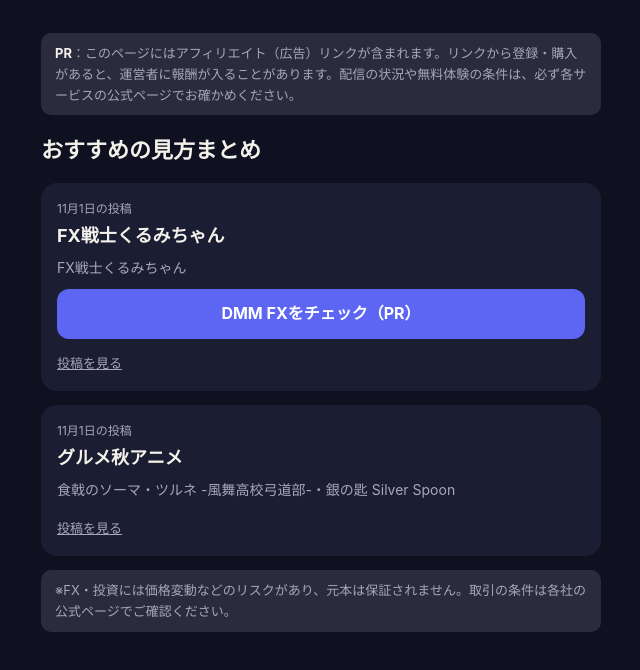
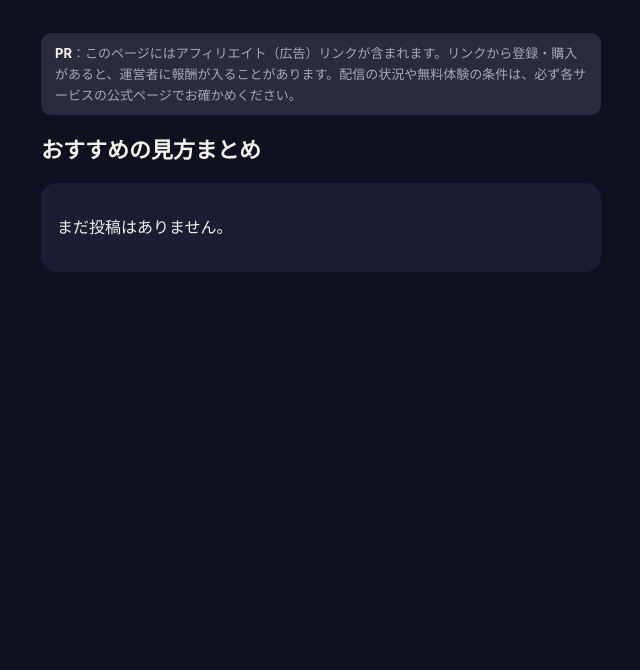
Before and after one commit to kohei-omura/REINA-SNS, a plain HTML site: page index.html in a window 1280 px wide. Shown: the whole page, without its empty margins (319-959 px from the left). Drawn offline with Linux system fonts and the light colour scheme.

```diff
--- a/index.html
+++ b/index.html
@@ -14,7 +14,6 @@ h1{font-size:22px;margin:18px 0 6px} h2{font-size:18px;margin:4px 0}
 </style></head><body><main>
 <p class="pr"><b>PR</b>：このページにはアフィリエイト（広告）リンクが含まれます。リンクから登録・購入があると、運営者に報酬が入ることがあります。配信の状況や無料体験の条件は、必ず各サービスの公式ページでお確かめください。</p>
 <h1>おすすめの見方まとめ</h1>
-<section><p class="d">11月1日の投稿</p><h2>FX戦士くるみちゃん</h2><p class="w">FX戦士くるみちゃん</p><a class="btn" href="https://px.a8.net/svt/ejp?a8mat=4BGAV3+85IQSA+1WP2+6H729&amp;a8sns=instagram" rel="sponsored noopener" target="_blank">DMM FXをチェック（PR）</a><a class="post" href="https://www.instagram.com/p/DfM5fvWAWzA/">投稿を見る</a></section>
-<section><p class="d">11月1日の投稿</p><h2>グルメ秋アニメ</h2><p class="w">食戟のソーマ・ツルネ -風舞高校弓道部-・銀の匙 Silver Spoon</p><a class="post" href="https://www.instagram.com/p/DfMSbhPgfku/">投稿を見る</a></section>
-<p class="pr">※FX・投資には価格変動などのリスクがあり、元本は保証されません。取引の条件は各社の公式ページでご確認ください。</p>
+<section><p>まだ投稿はありません。</p></section>
+
 </main></body></html>
```
